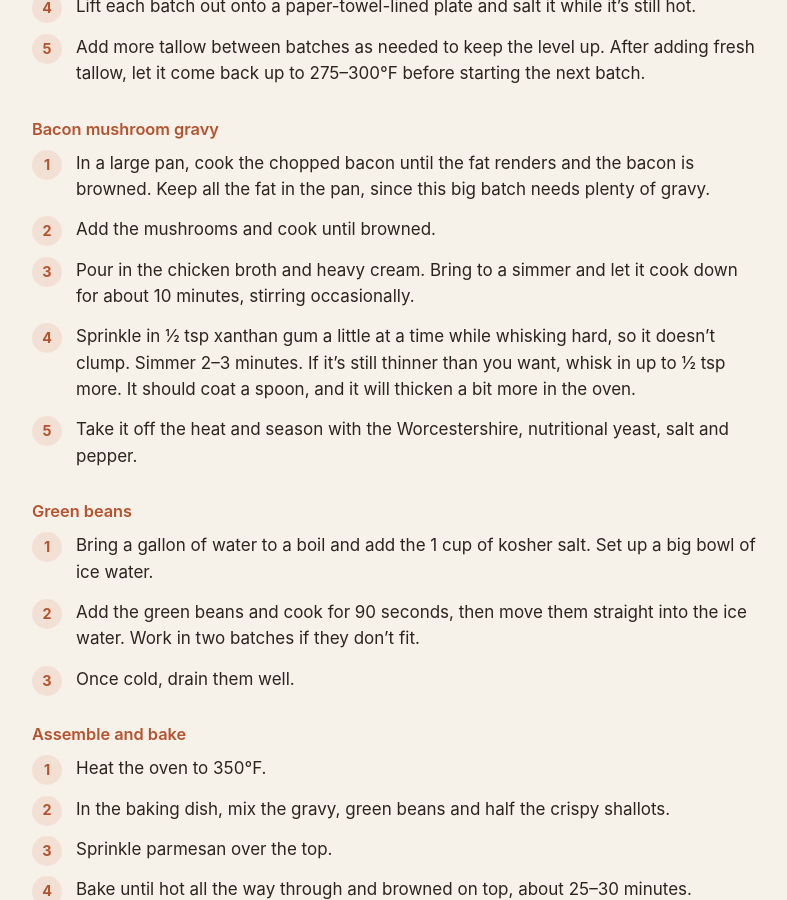
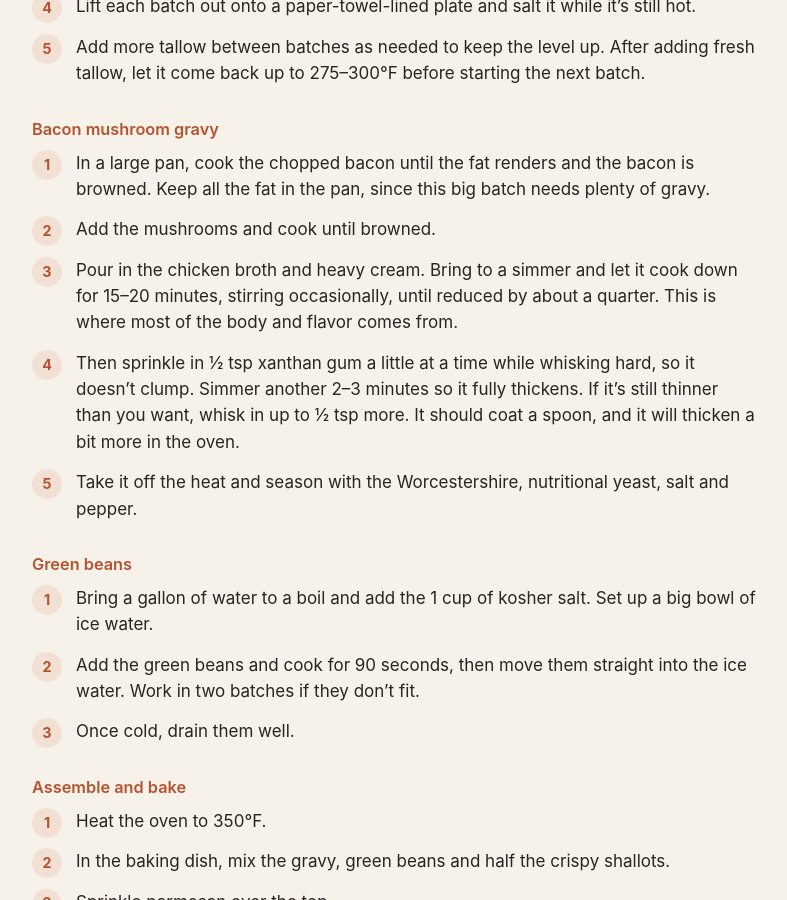
Before and after one commit to jacenmiller-lab/recipes, a Jekyll site: the page built from _recipes/green-bean-casserole.md, in a window 1280 px wide and 900 px high, scrolled down 1586 px. Shown: the whole window, without its empty margins (246-1033 px from the left). Built offline with Jekyll 4.4.1, drawn with Linux system fonts in a browser that asks for light colours; some of the changed text lies outside the part shown.

Commit message:
Green bean casserole: longer gravy reduction before xanthan
Co-Authored-By: Claude Opus 5.5 <noreply@anthropic.com>
Claude-Session: https://claude.ai/code/session_01179yrXXFaziwLa4znQnrEQ

```diff
--- a/_recipes/green-bean-casserole.md
+++ b/_recipes/green-bean-casserole.md
@@ -5,8 +5,8 @@ makes: { qty: 1, unit: casserole }   # fills a 3 qt (8×14) glass Pyrex dish
 usually_make: 1
 scale_step: 0.5
 prep_time: 30 min
-cook_time: 1 hr
-total_time: 1 hr 30 min
+cook_time: 1 hr 15 min
+total_time: 1 hr 45 min
 source: Chef Andrew Gruel (@ChefGruel) on X; amounts adjusted by us over several batches
 equipment: [3 qt (8×14) baking dish, deep sauté pan or medium saucepan, deep-fry or instant-read thermometer, large sauté pan, large pot, ice bath, mandoline (optional)]
 ingredients:
@@ -44,8 +44,8 @@ ingredients:
 
 1. In a large pan, cook the chopped bacon until the fat renders and the bacon is browned. Keep all the fat in the pan, since this big batch needs plenty of gravy.
 2. Add the mushrooms and cook until browned.
-3. Pour in the chicken broth and heavy cream. Bring to a simmer and let it cook down for about 10 minutes, stirring occasionally.
-4. Sprinkle in ½ tsp xanthan gum a little at a time while whisking hard, so it doesn't clump. Simmer 2–3 minutes. If it's still thinner than you want, whisk in up to ½ tsp more. It should coat a spoon, and it will thicken a bit more in the oven.
+3. Pour in the chicken broth and heavy cream. Bring to a simmer and let it cook down for 15–20 minutes, stirring occasionally, until reduced by about a quarter. This is where most of the body and flavor comes from.
+4. Then sprinkle in ½ tsp xanthan gum a little at a time while whisking hard, so it doesn't clump. Simmer another 2–3 minutes so it fully thickens. If it's still thinner than you want, whisk in up to ½ tsp more. It should coat a spoon, and it will thicken a bit more in the oven.
 5. Take it off the heat and season with the Worcestershire, nutritional yeast, salt and pepper.
 
 ### Green beans
```
